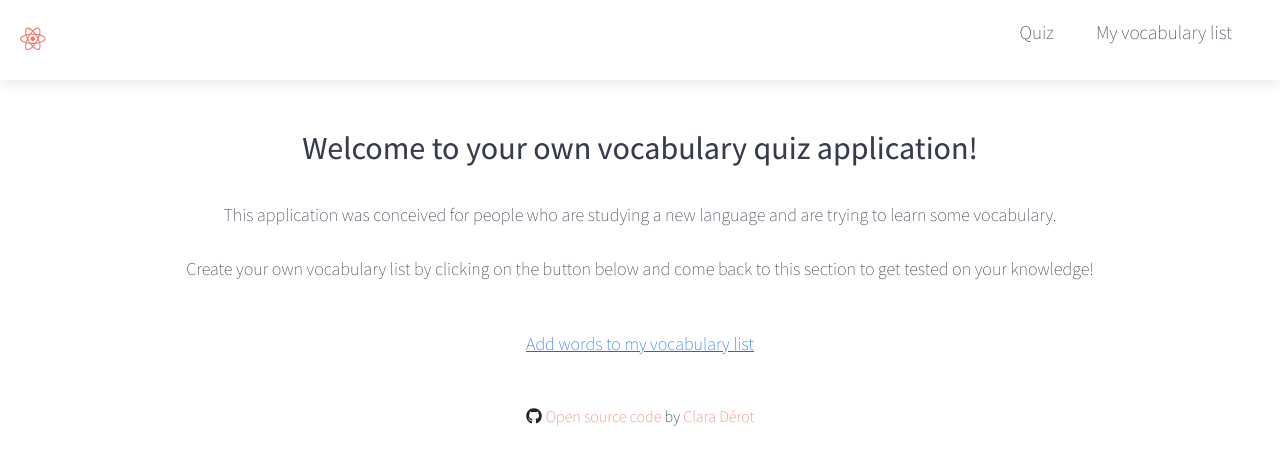
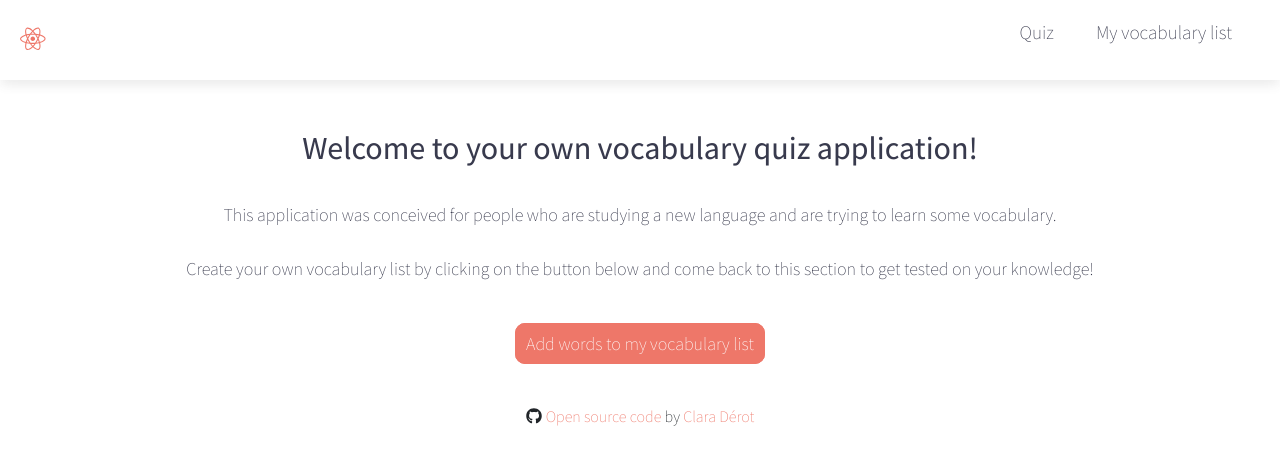
Before and after one commit to claradrt/vocabulary-quizz, a React (Create React App) app: page /#/home in a window 1280 px wide. Shown: the top 464 px of the page. Built offline with nearby package versions, Linux system fonts and the light colour scheme.

Commit message:
Style initial button

```diff
--- a/src/App.css
+++ b/src/App.css
@@ -30,3 +30,10 @@
   color: var(--primary-color);
   text-decoration: none;
 }
+
+.initial-btn {
+  text-decoration: none;
+  padding: 8px 10px;
+  border-radius: 10px;
+  transition: all 0.3s ease-in-out;
+}
--- a/src/routes/vocabulary-test.jsx
+++ b/src/routes/vocabulary-test.jsx
@@ -53,7 +53,9 @@ export default function VocabularyTest() {
           come back to this section to get tested on your knowledge!
         </div>
 
-        <NavLink to="/vocabulary">Add words to my vocabulary list</NavLink>
+        <NavLink to="/vocabulary" className="btn-style-reverse initial-btn">
+          Add words to my vocabulary list
+        </NavLink>
       </div>
     );
   } else {
```
